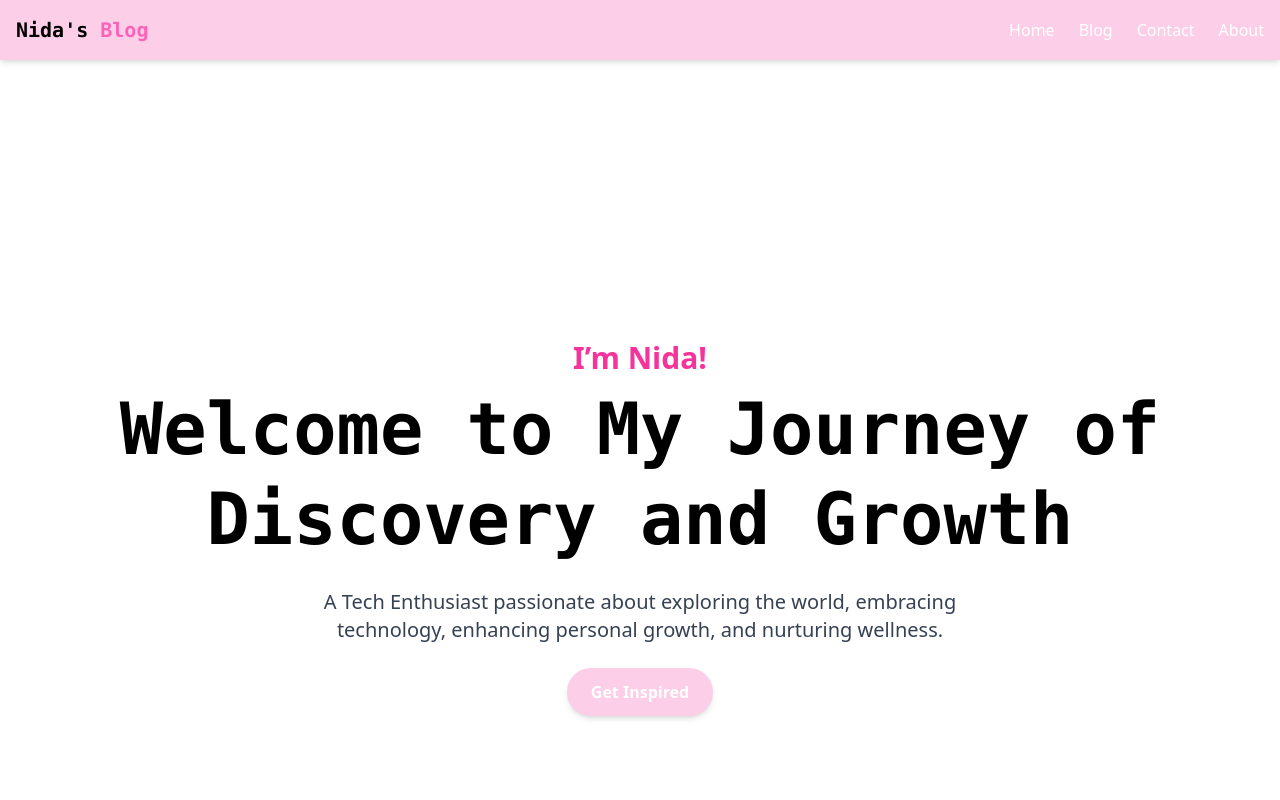
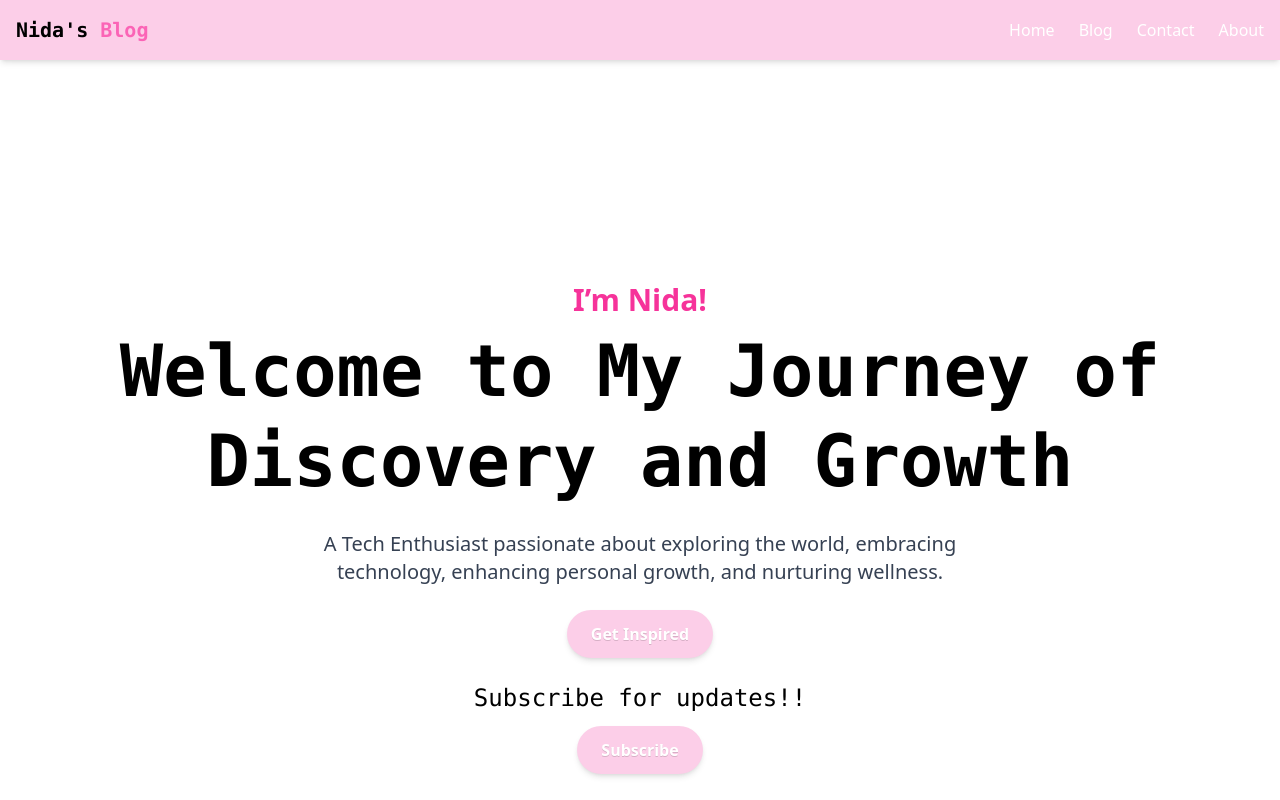
Before and after one commit to nidak106/bloggindwebsite, a React (Vite) app: page / in a window 1280 px wide. Shown: the top 800 px of the page. Built offline with nearby package versions, Linux system fonts and the light colour scheme.

Commit message:
commited

```diff
--- a/src/pages/Contact.jsx
+++ b/src/pages/Contact.jsx
@@ -39,7 +39,7 @@ const Contact = () => {
 
     setTimeout(() => {
       setSuccess(false);
-    }, 3000);
+    }, 2000);
   };
 
   return (
@@ -81,7 +81,7 @@ const Contact = () => {
           />
           <button
             type="submit"
-            className="w-full bg-pink-200 text-white font-semibold py-3 rounded-md hover:text-pink-300 transition-colors"
+            className="w-full text-shadow-2xs bg-pink-200 text-white font-semibold py-3 rounded-md hover:text-pink-300 transition-colors"
           >
             Send Message
           </button>
--- a/src/pages/Home.jsx
+++ b/src/pages/Home.jsx
@@ -1,8 +1,25 @@
-import React from "react";
+import React, { useState } from "react";
 import { useNavigate } from "react-router-dom";
 
 const Home = () => {
   const navigate = useNavigate();
+  const [email, setEmail] = useState("");
+  const [showForm, setShowForm] = useState(false);
+  const [success, setSuccess] = useState(false);
+
+  const handleSubmit = (e) => {
+    e.preventDefault();
+    const formdata={
+      email
+    };
+    const existingdata=JSON.parse(localStorage.getItem("email"))||[];
+    existingdata.push(formdata);
+    localStorage.setItem("email",JSON.stringify(existingdata))
+
+    console.log("Email submitted:", email);
+    setSuccess(true);
+    setEmail("");  // clear input after submission
+  };
 
   return (
     <section className="min-h-screen flex flex-col justify-center items-center px-4 text-center">
@@ -14,11 +31,45 @@ const Home = () => {
         A Tech Enthusiast passionate about exploring the world, embracing technology, enhancing personal growth, and nurturing wellness.
       </p>
       <button
-        className="bg-pink-200 hover:bg-purple-300 text-white font-semibold py-3 px-6 rounded-full shadow-md transition-all"
+        className="bg-pink-200 hover:bg-purple-300 text-white text-shadow-2xs font-semibold py-3 px-6 rounded-full shadow-md transition-all"
         onClick={() => navigate("/blogs")}
       >
         Get Inspired
       </button>
+      <br />
+      <h1 className="font-semi-bold font-mono text-2xl mb-3">Subscribe for updates!!</h1>
+      <button
+        className="bg-pink-200 hover:bg-purple-300 text-white text-shadow-2xs font-semibold py-3 px-6 rounded-full shadow-md transition-all"
+        onClick={() => setShowForm(true)}
+      >
+        Subscribe
+      </button>
+
+      {showForm && !success && (
+        <form onSubmit={handleSubmit} className="mt-6">
+          <input
+            type="email"
+            value={email}
+            onChange={(e) => setEmail(e.target.value)}
+            placeholder="Enter your email"
+            required
+            className="border p-2 rounded mr-2"
+          />
+          <button
+           disabled={success}
+            type="submit"
+            className="bg-pink-300 hover:bg-pink-300 text-white py-2 px-4 rounded"
+          >
+            Submit
+          </button>
+        </form>
+      )}
+
+      {success && (
+        <p className="mt-4 text-green-600 font-semibold">
+          Thank you for subscribing!
+        </p>
+      )}
     </section>
   );
 };
```
Also changed, not shown: src/pages/practice.jsx (added).
